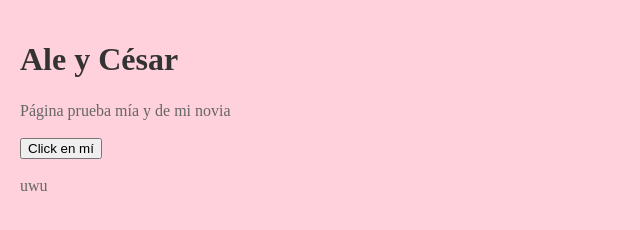
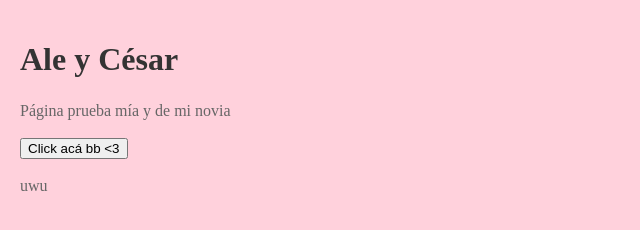
Before and after one commit to Podalirioazul/Podalirioazul, a plain HTML site: page index.html in a window 1280 px wide. Shown: the full height of the page, 0-640 px from the left. Drawn offline with Linux system fonts and the light colour scheme.

Commit message:
index.html

```diff
--- a/index.html
+++ b/index.html
@@ -30,7 +30,7 @@
 
   <p>Página prueba mía y de mi novia</p>
 
-  <button id="boton-imagen">Click en mí</button>
+  <button id="boton-imagen">Click acá bb <3</button>
 
   <img id="imagen-oculta" src="imagen.jpg" alt="Cuando comimos en el centro">
 
```
